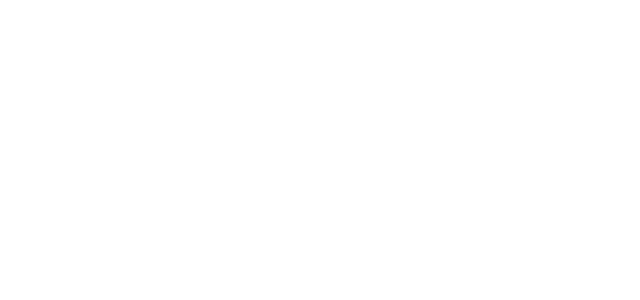
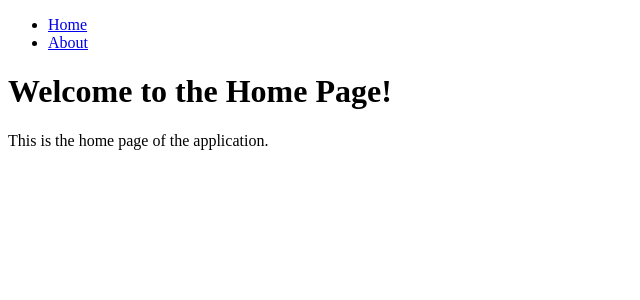
Before and after one commit to acciojob/react-router-informationabout, a React app: page / in a window 1280 px wide. Shown: the top 300 px of the page, without its empty margins (0-640 px from the left). Built offline with nearby package versions, Linux system fonts and the light colour scheme.

Commit message:
Update App.js

```diff
--- a/src/components/App.js
+++ b/src/components/App.js
@@ -1,13 +1,50 @@
+import React from "react";
+import { BrowserRouter as Router, Route, Switch, Link } from "react-router-dom";
+import './../styles/App.css';
 
-import React from "react";
-import './../styles/App.css';
+// Home Component
+const Home = () => {
+  return (
+    <div>
+      <h1>Welcome to the Home Page!</h1>
+      <p>This is the home page of the application.</p>
+    </div>
+  );
+};
+
+// About Component
+const About = () => {
+  return (
+    <div>
+      <h1>About this Application</h1>
+      <p>This application demonstrates basic routing with React Router.</p>
+    </div>
+  );
+};
 
 const App = () => {
   return (
-    <div>
-        {/* Do not remove the main div */}
-    </div>
-  )
-}
+    <Router>
+      <div>
+        <nav>
+          <ul>
+            <li>
+              <Link to="/">Home</Link>
+            </li>
+            <li>
+              <Link to="/about">About</Link>
+            </li>
+          </ul>
+        </nav>
 
-export default App
+        {/* Route Matching */}
+        <Switch>
+          <Route path="/" exact component={Home} />
+          <Route path="/about" component={About} />
+        </Switch>
+      </div>
+    </Router>
+  );
+};
+
+export default App;
```
